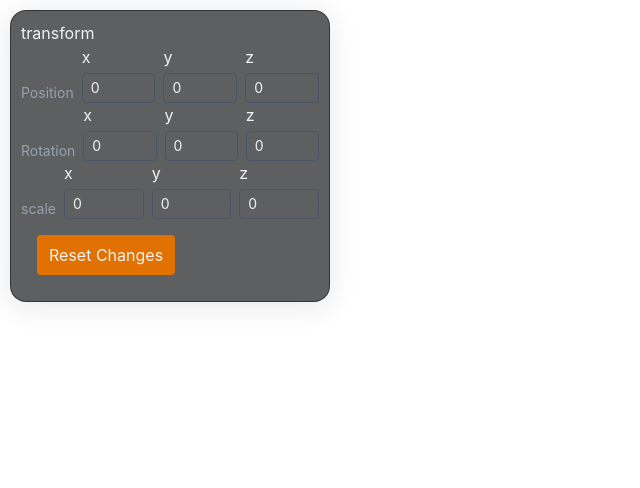
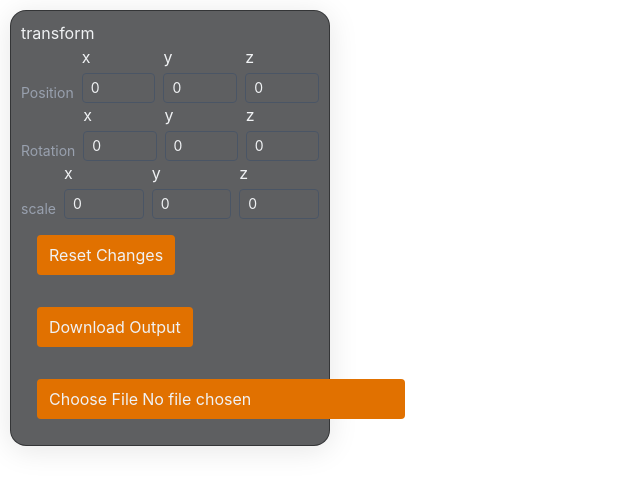
Before and after one commit to RanaHafez/creative-composter-demo, a React (Vite) app: page / in a window 1280 px wide. Shown: the top 488 px of the page, without its empty margins (0-640 px from the left). Built offline with nearby package versions, Linux system fonts and the light colour scheme; no server answers.

Commit message:
feat: Adding download feature + asset loader start

```diff
--- a/src/App.tsx
+++ b/src/App.tsx
@@ -5,8 +5,8 @@ import { useState, useRef } from "react";
 import * as THREE from "three";
 import { SceneController } from "./lib/sceneController";
 import { SceneProvider } from "./scene/SceneContext";
-import PanelShell from "./components/PanelShell";
 import usePanelVal from "./hooks/usePanelVal";
+
 function App() {
   const selectedModelRef = useRef<THREE.Object3D | null>(null);
   const [controller] = useState(() => new SceneController());
@@ -40,6 +40,13 @@ function App() {
           scale={scale}
           onScaleChange={setScale}
         />
+
+        <div className="absolute top-0">
+          <p className="text-white">
+            change the mode of gizmo with T for translate, R for rotation,and S
+            for scale
+          </p>
+        </div>
       </div>
     </SceneProvider>
   );
--- a/src/components/SidePanel.tsx
+++ b/src/components/SidePanel.tsx
@@ -2,7 +2,11 @@ import type { SceneController } from "../lib/sceneController";
 import { useScene } from "../scene/SceneContext";
 import * as THREE from "three";
 import type { Vector3 } from "../hooks/usePanelVal";
-
+import { GLTFExporter } from "three/addons/exporters/GLTFExporter.js";
+import { GLTFLoader } from "three/examples/jsm/Addons.js";
+import { ChildModel, ParentModel } from "../lib/ParentModel";
+import { Node3D, Node3DService } from "../lib/Node3d";
+import { createPackedSphericalHarmonicsBand } from "three/examples/jsm/utils/GaussianSplatUtils.js";
 type SidePanelProps = {
   selectedModelRef: React.RefObject<THREE.Object3D | null>;
   controller: SceneController;
@@ -66,6 +70,36 @@ function SidePanel({
     }
     controller.boxHelper = null;
   };
+
+  const handleDownload = () => {
+    const exporter = new GLTFExporter();
+    try {
+      if (controller.parent) {
+        exporter.parse(
+          controller.parent.model,
+          (result) => {
+            const blob = new Blob([result as ArrayBuffer], {
+              type: "model/gltf-binary",
+            });
+            const url = URL.createObjectURL(blob);
+            const a = document.createElement("a");
+            a.href = url;
+            a.download = "scene.glb";
+            a.click();
+            URL.revokeObjectURL(url);
+          },
+          (error) => {
+            console.log(error);
+          },
+          { binary: true },
+        );
+      }
+    } catch (e) {
+      console.log(`Error ${e}`);
+    }
+  };
+
+  function uploadAsset() {}
   return (
     <div className="side-panel">
       <div>
@@ -210,6 +244,32 @@ function SidePanel({
       >
         Reset Changes
       </button>
+
+      <button
+        className="rounded m-4 px-3 py-2 bg-amber-600 cursor-pointer"
+        onClick={handleDownload}
+      >
+        Download Output
+      </button>
+      <input
+        className="rounded m-4 px-3 py-2 bg-amber-600 cursor-pointer"
+        type="file"
+        onChange={async (e) => {
+          // URL.createObjectURL();
+          if (e.target.files) {
+            const file = e.target.files[0];
+            console.log(typeof file);
+            // this is a temporary link
+            const url = URL.createObjectURL(file);
+            const service = new Node3DService();
+            const parentNode = new Node3D(url, service, "upload");
+            await Promise.all([parentNode.loadFromGlb(url)]);
+            const newParent = new ParentModel(parentNode);
+            const oldParent = controller.parent;
+            // here we can change the refrences to the parent and the child
+          }
+        }}
+      />
     </div>
   );
 }
--- a/src/lib/GizmoManager.ts
+++ b/src/lib/GizmoManager.ts
@@ -53,7 +53,19 @@ class GizmoManager {
         obj.userData.instance.clampPosition();
       }
     });
-
+    window.addEventListener("keypress", (event) => {
+      switch (event.key) {
+        case "p":
+          this.setMode("translate");
+          break;
+        case "r":
+          this.setMode("rotate");
+          break;
+        case "s":
+          this.setMode("scale");
+          break;
+      }
+    });
     this.setSnapSettings(0.5, THREE.MathUtils.degToRad(15), 0.1);
     this.transformControls.addEventListener("objectChange", () => {
       const model = this.transformControls.object;
--- a/src/lib/Node3d.ts
+++ b/src/lib/Node3d.ts
@@ -29,10 +29,23 @@ class Creative {
   }
 }
 
+type ModelSource =
+  | {
+      kind: "upload" | "bulitin";
+      id: string;
+    }
+  | undefined;
+
 class Node3DService {
-  async resolveCreative(creativeId: string) {
+  async resolveCreative(source: ModelSource) {
     // Map creativeId to the GLB URL in public folder
-    const [type, size] = creativeId.split("-");
+
+    if (source?.kind == "upload") {
+      const augmentation = await Augmentation.fetchGLB(source.id);
+      return new Creative(source?.id, augmentation);
+    } else {
+      if (source?.id) {
+        const [type, size] = source?.id.split("-");
         console.log(type, size);
         const urlMap = {
           table: {
@@ -49,7 +62,9 @@ class Node3DService {
         //   throw new Error(`Size "${size}" not found for type "${type}"`);
         const url = urls[size as keyof typeof urls];
         const augmentation = await Augmentation.fetchGLB(url);
-    return new Creative(creativeId, augmentation);
+        return new Creative(source?.id, augmentation);
+      }
+    }
   }
 }
 
@@ -59,8 +74,9 @@ class Node3D {
   root: THREE.Object3D<THREE.Object3DEventMap>;
   localTransforms: THREE.Object3D<THREE.Object3DEventMap>;
   creative: any;
+  kind: "upload" | "builtin";
 
-  constructor(id: string, service: any) {
+  constructor(id: string, service: any, kind: "upload" | "builtin") {
     this.id = id || new THREE.Object3D().uuid;
     this.service = service;
     this.root = new THREE.Object3D();
@@ -69,10 +85,14 @@ class Node3D {
     this.localTransforms.name = this.id + "-local";
     this.root.add(this.localTransforms);
     this.creative = null;
+    this.kind = kind;
   }
 
   async loadFromGlb(creativeId: string) {
-    this.creative = await this.service.resolveCreative(creativeId);
+    this.creative = await this.service.resolveCreative({
+      kind: this.kind,
+      id: creativeId,
+    });
     console.log(creativeId);
     this.localTransforms.add(this.creative.root);
   }
--- a/src/scene/loadSceneModels.ts
+++ b/src/scene/loadSceneModels.ts
@@ -3,8 +3,8 @@ import { ParentModel } from "../lib/ParentModel";
 
 async function loadSceneModels() {
   const node3DService = new Node3DService();
-  const parentNode = new Node3D("table", node3DService);
-  const childNode = new Node3D("item", node3DService);
+  const parentNode = new Node3D("table", node3DService, "builtin");
+  const childNode = new Node3D("item", node3DService, "builtin");
 
   await Promise.all([
     parentNode.loadFromGlb("table-m"),
```
Lines whose indentation alone changed are shown as unchanged.
